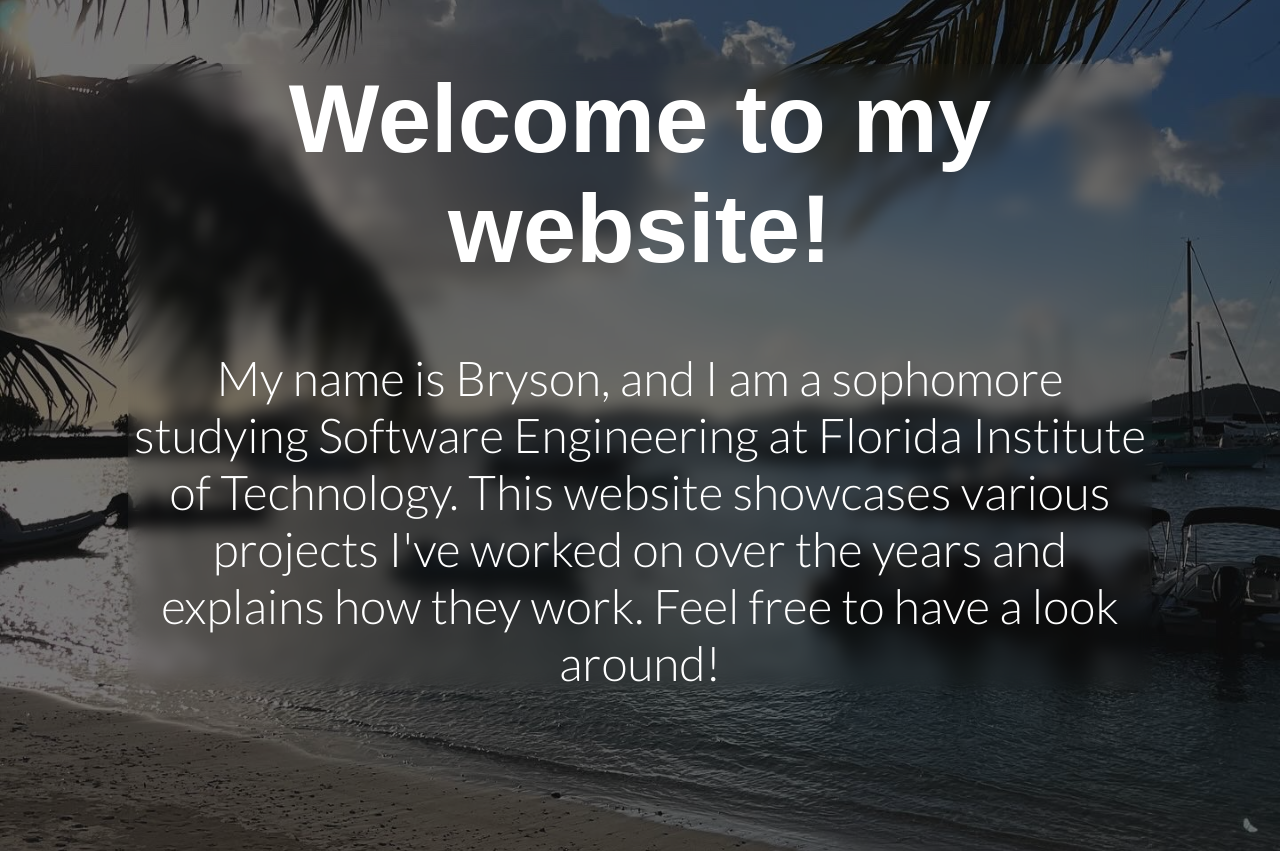
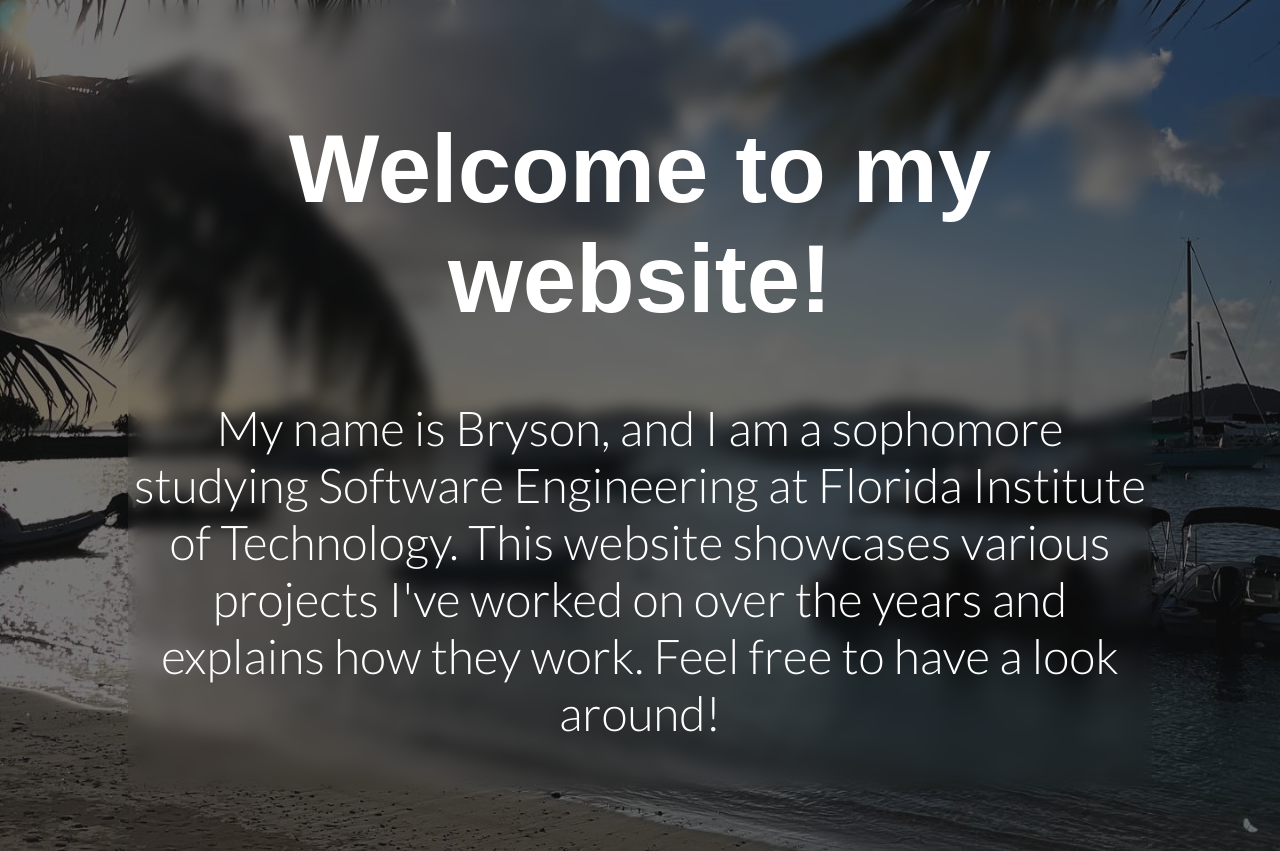
Before and after one commit to brysonnoble/brysonnoble.github.io, a PHP site: page / in a window 1280 px wide. Shown: the part 100-951 px from the top of the page. Run offline with PHP 8.4, Linux system fonts and the light colour scheme; some web fonts are replaced.

Commit message:
Update styles.css

```diff
--- a/styles.css
+++ b/styles.css
@@ -55,6 +55,8 @@ h1 {
 }
 
 #splashContent {
+  padding-top: 50px;
+  padding-bottom: 50px;
   backdrop-filter: blur(8px);
   position: relative;
   left: 10%;
```
